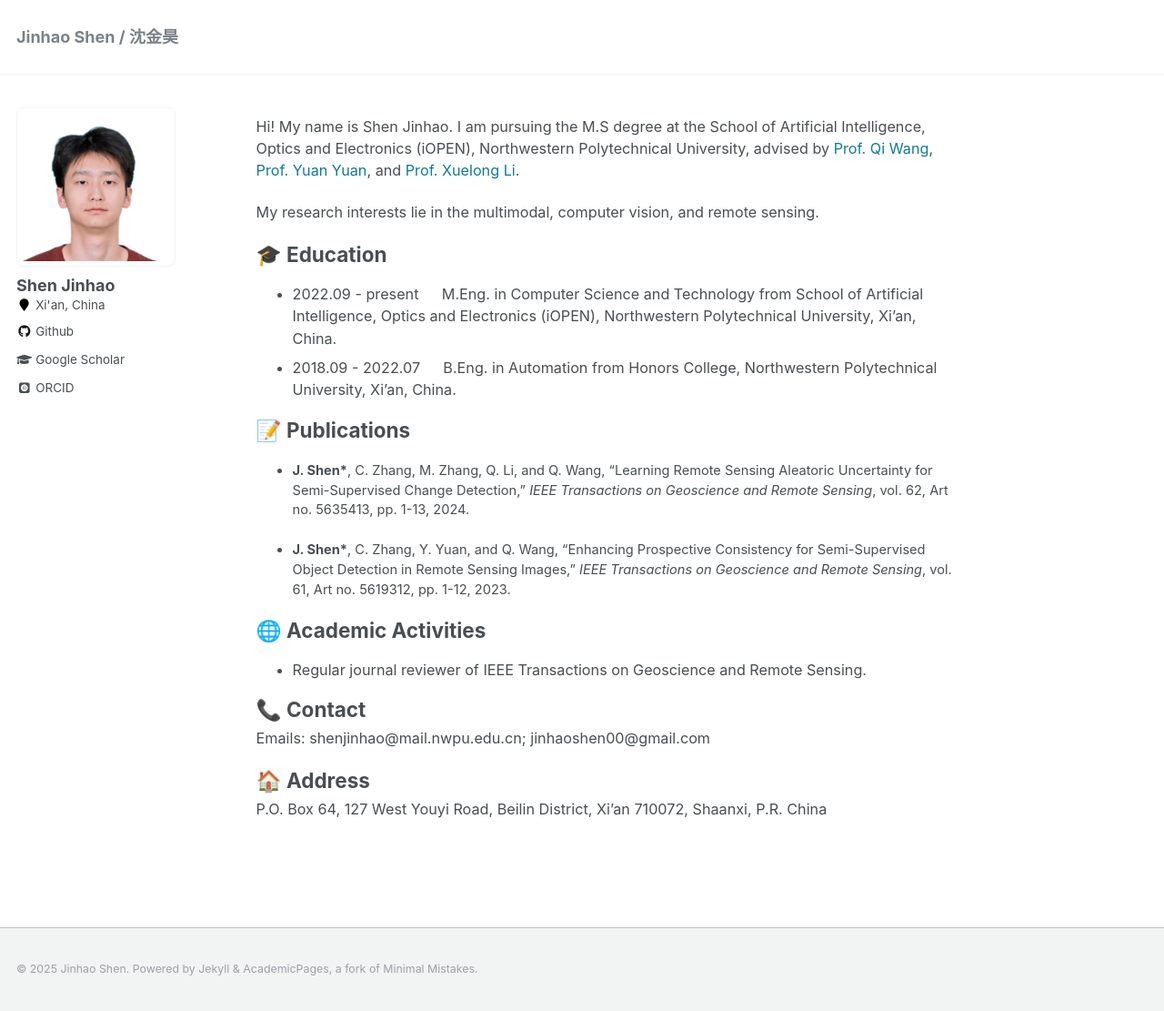
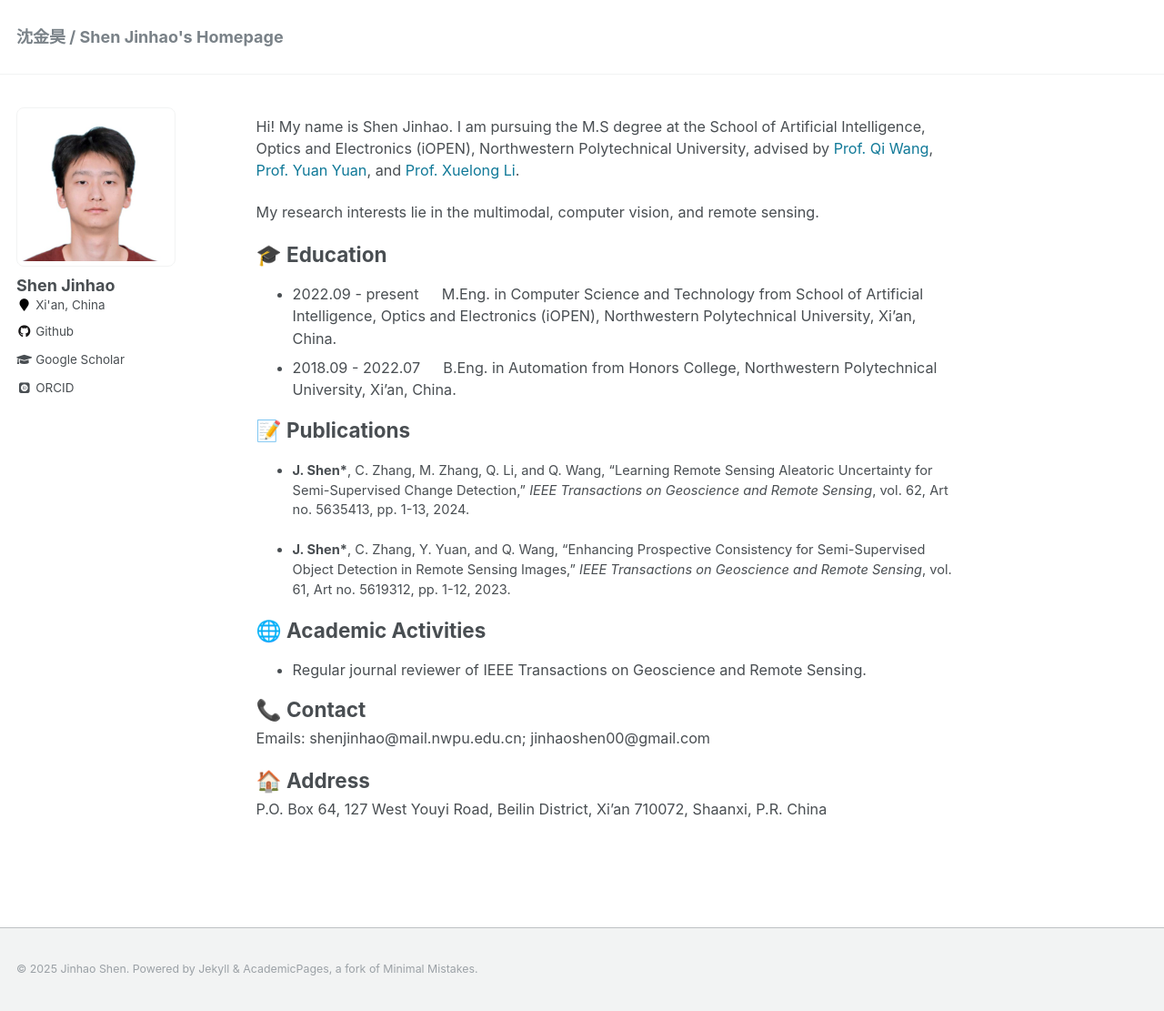
Before and after one commit to JinhaoShen/JinhaoShen.github.io, a Jekyll site: the page built from _pages/main.md, in a window 1280 px wide and 1111 px high. Shown: the whole window at 91% size. Built offline with Jekyll 4.4.1, drawn with Linux system fonts in a browser that asks for light colours; emoji names are drawn with the system emoji font; some web fonts are replaced.

Commit message:
250128v8

```diff
--- a/_config.yml
+++ b/_config.yml
@@ -7,7 +7,7 @@
 
 # Site Settings
 locale                   : "en-US"
-title                    : "Jinhao Shen / 沈金昊"
+title                    : "沈金昊 / Shen Jinhao's Homepage"
 title_separator          : "-"
 name                     : &name "Jinhao Shen"
 description              : &description "Welcome to my webpage!"
```
